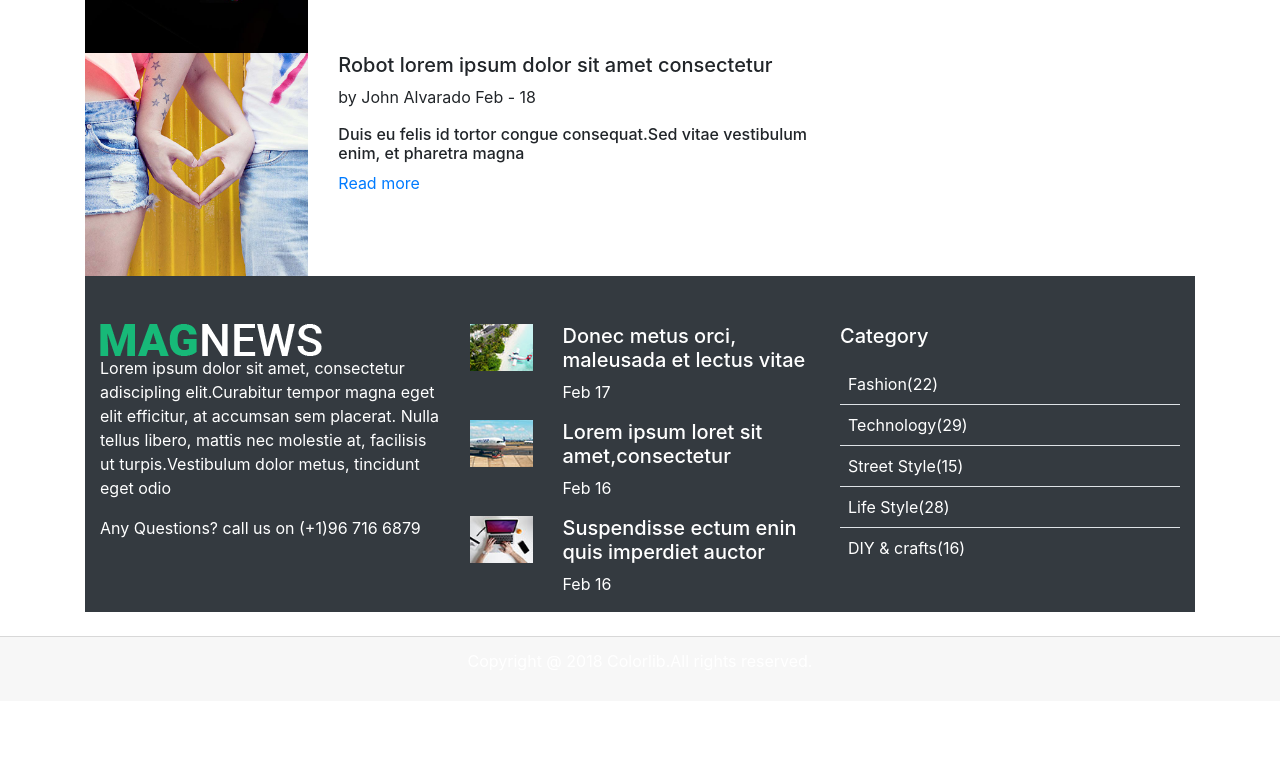
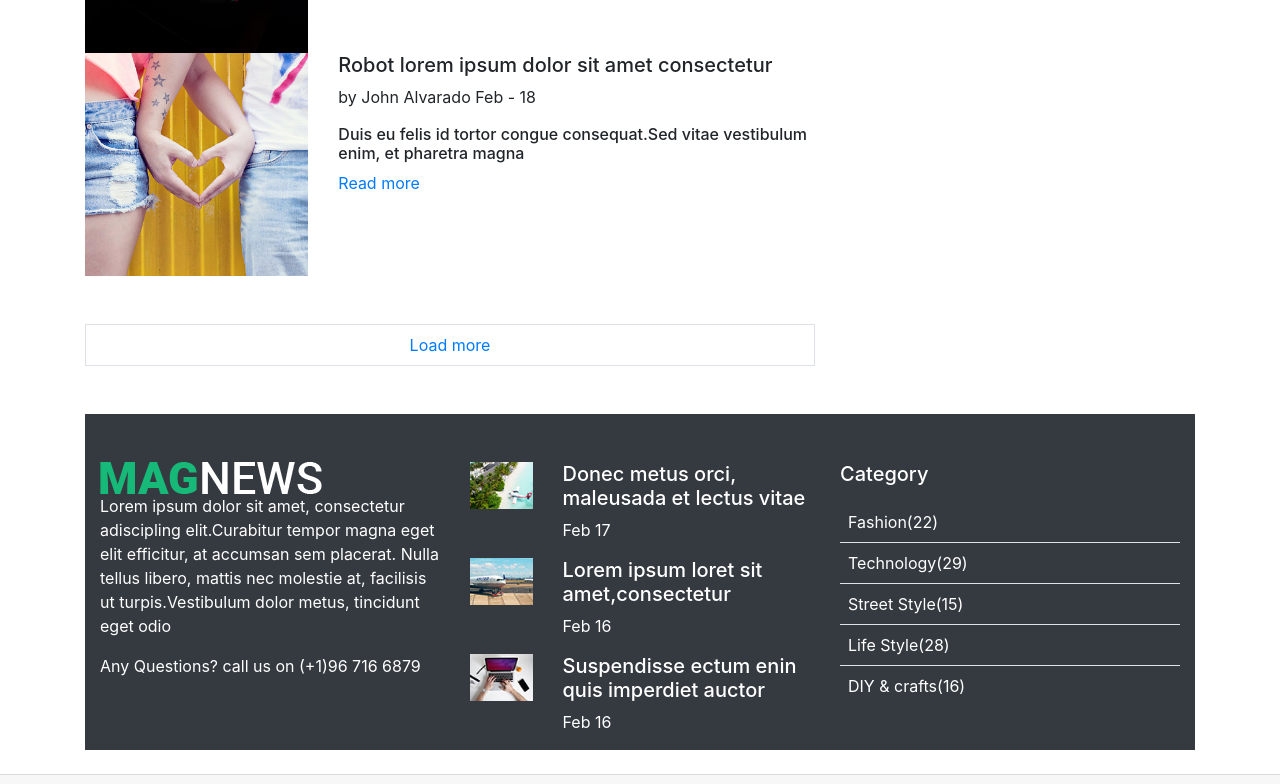
Before and after one commit to MartaMoran/1-reto-Boostrap, a plain HTML site: page blog.html in a window 1280 px wide. Shown: the part 1530-2314 px from the top of the page. Before the commit the page ends 2231 px from the top, so only its background shows below. Drawn offline with nearby package versions, Linux system fonts and the light colour scheme.

Commit message:
añadiendo contenido que faltaba

```diff
--- a/blog.html
+++ b/blog.html
@@ -146,6 +146,9 @@
                                 <a href="">Read more</a>
                             </div>
                         </div>
+                        <div class="border text-center mt-5 mb-5 p-2">
+                        <a href="">Load more</a>
+                        </div>
                     </div>
                     <div class="col-4 mt-5">
                     <div class="card text-white bg-success mb-5" style="max-width: 18rem;">
```
